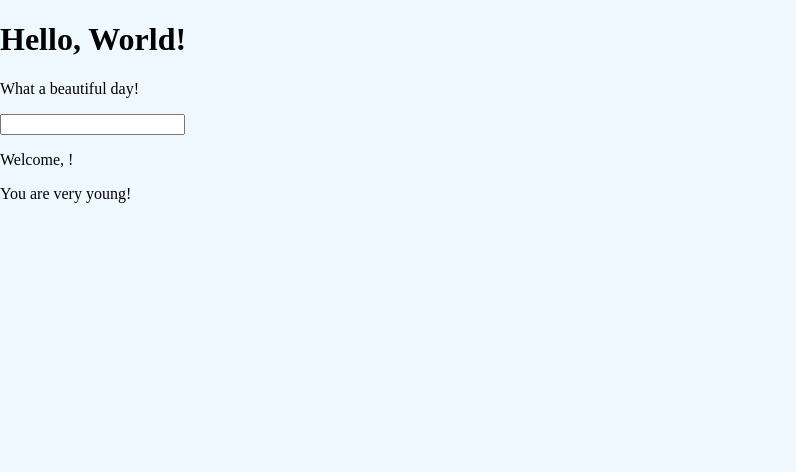
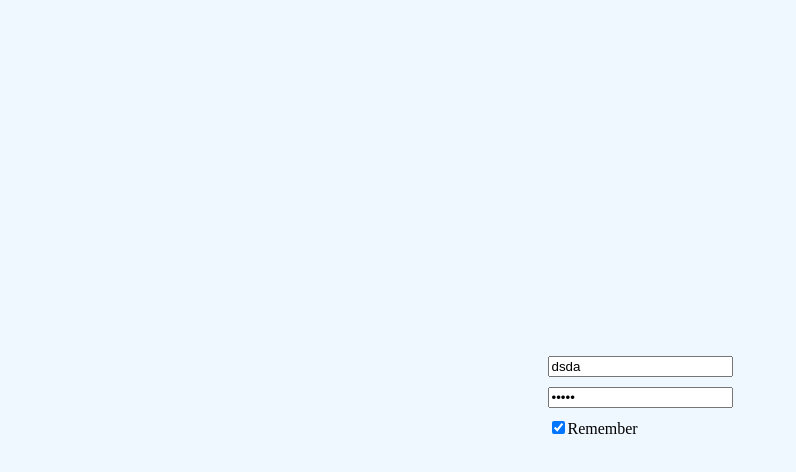
Before and after one commit to kry23/koray-korkmaz-dev-hope-react-mod-exercises, a React (Create React App) app: page / in a window 1280 px wide. Shown: the top 472 px of the page, without its empty margins (0-796 px from the left). Built offline with nearby package versions, Linux system fonts and the light colour scheme.

Commit message:
forms-2 sol.

```diff
--- a/src/App.js
+++ b/src/App.js
@@ -4,13 +4,15 @@ import React from "react";
 import "./basic.css";
 import { Welcome } from "./Welcome";
 import InteractiveWelcome from "./InteractiveWelcome";
+import Login from "./Login";
 export class App extends React.Component {
   render() {
     return (
       <div>
-        <Hello></Hello>
+        {/* <Hello></Hello>
         <Message></Message>
-        <InteractiveWelcome />
+        <InteractiveWelcome /> */}
+        <Login />
       </div>
     );
   }
--- /dev/null
+++ b/src/Login.jsx
@@ -0,0 +1,33 @@
+import React, { useState } from "react";
+
+export default function Login() {
+  const [name, setName] = useState("dsda");
+  const [password, setPassword] = useState("23131");
+  const [remember, setRemember] = useState("false");
+  const handleUserName = (event) => {
+    setName(event.target.value);
+  };
+  const handlePassword = (event) => {
+    setPassword(event.target.value);
+  };
+  const handleRemember = (event) => {
+    setRemember(event.target.checked);
+  };
+  return (
+    <div className="login-container">
+      <form className="login-form">
+        <input onChange={handleUserName} type="text" value={name} />
+        <input onChange={handlePassword} type="password" value={password} />
+        <label htmlFor="remember">
+          <input
+            onChange={handleRemember}
+            id="remember"
+            type="checkbox"
+            checked={remember}
+          />
+          Remember
+        </label>
+      </form>
+    </div>
+  );
+}
--- a/src/basic.css
+++ b/src/basic.css
@@ -16,3 +16,20 @@ body {
 .buttons-tracker button:hover {
   opacity: 0.7;
 }
+.login-container {
+  display: flex;
+  align-items: center;
+  justify-content: center;
+  height: 100vh;
+}
+.login-form {
+  display: flex;
+  flex-direction: column;
+}
+
+.login-form input {
+  margin-bottom: 10px;
+}
+.login-form input[type="checkbox"] {
+  align-self: start;
+}
```
